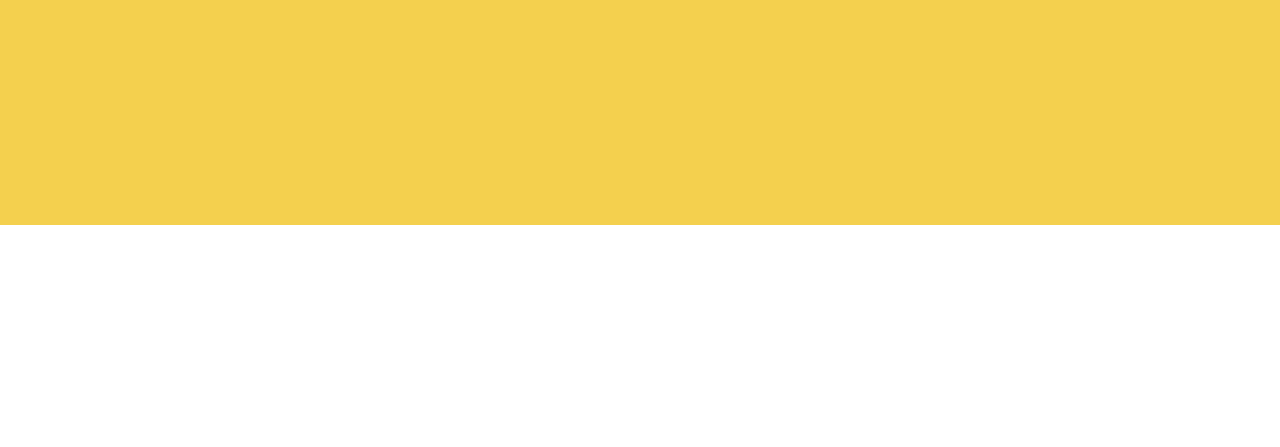
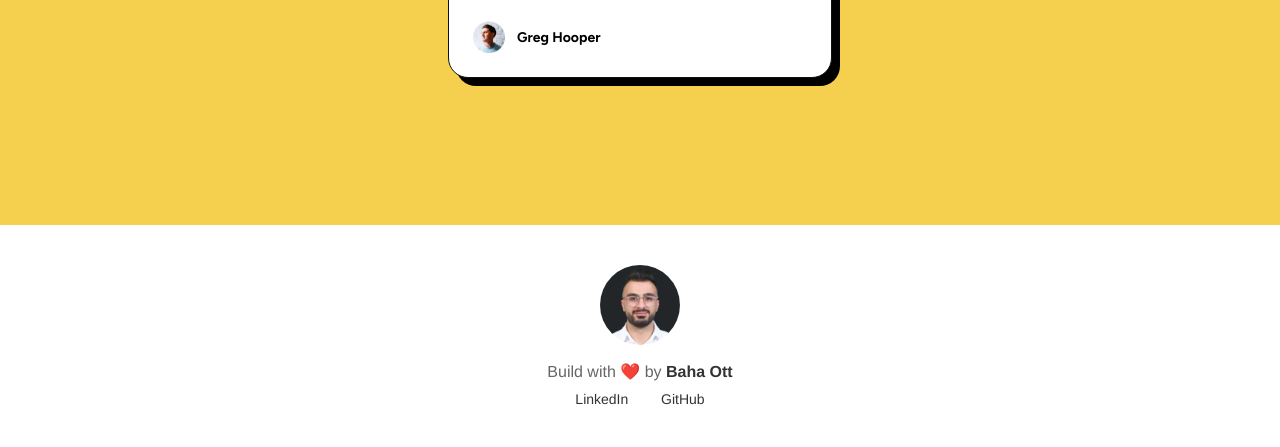
Before and after one commit to baha-ott/frontend-mentor-challenges, a plain HTML site: page Blog preivew card/index.html in a window 1280 px wide. Shown: the part 575-1022 px from the top of the page. Before the commit the page ends 800 px from the top, so only its background shows below. Drawn offline with Linux system fonts and the light colour scheme.

Commit message:
Add footer

```diff
--- a/Blog preivew card/index.html
+++ b/Blog preivew card/index.html
@@ -49,5 +49,15 @@
         </div>
       </div>
     </main>
+    <footer>
+      <div class="footer-content">
+        <img src="./assets/images/profile.jpeg" alt="Baha Ott" class="profile-photo" />
+        <p class="footer-text">Build with ❤️ by <strong>Baha Ott</strong></p>
+        <div class="social-links">
+          <a href="https://linkedin.com/in/your-linkedin-profile" target="_blank">LinkedIn</a>
+          <a href="https://github.com/your-github-profile" target="_blank">GitHub</a>
+        </div>
+      </div>
+    </footer>
   </body>
 </html>
--- a/Blog preivew card/style.css
+++ b/Blog preivew card/style.css
@@ -1,3 +1,5 @@
+@import url("https://cdnjs.cloudflare.com/ajax/libs/font-awesome/5.15.4/css/all.min.css");
+
 /* General rules */
 *,
 *::before,
@@ -66,6 +68,8 @@ body {
 main {
   height: 100vh;
   display: flex;
+  flex-direction: column;
+  gap: 1.2rem;
   align-items: center;
   justify-content: center;
 }
@@ -82,9 +86,8 @@ main {
 
   /* visual */
   border: 1px solid #111;
-  box-shadow: 8px 8px 0 #000 ;
+  box-shadow: 8px 8px 0 #000;
 }
-
 
 .card-header img {
   width: 100%;
@@ -117,7 +120,6 @@ main {
 .card-footer img {
   width: 3.2rem;
   height: 3.2rem;
-
 }
 
 /* Desktop and above screens */
@@ -126,3 +128,52 @@ main {
     width: 38.4rem;
   }
 }
+
+/* Footer Styling */
+
+footer {
+  background-color: #ffffff;
+  color: #333333;
+  text-align: center;
+  padding: 40px 20px;
+  font-family: "Helvetica Neue", Arial, sans-serif;
+}
+
+.footer-content {
+  max-width: 800px;
+  margin: 0 auto;
+}
+
+.profile-photo {
+  width: 80px;
+  height: 80px;
+  border-radius: 50%;
+  object-fit: cover;
+  margin-bottom: 15px;
+}
+
+.footer-text {
+  font-size: 16px;
+  color: #666666;
+}
+
+.footer-text strong {
+  color: #333333;
+}
+
+.social-links {
+  margin-top: 10px;
+}
+
+.social-links a {
+  text-decoration: none;
+  color: #333333;
+  font-size: 14px;
+  margin: 0 15px;
+  font-weight: 500;
+  transition: color 0.3s ease;
+}
+
+.social-links a:hover {
+  color: #0073b1; /* LinkedIn color */
+}
```
Also changed, not shown: Blog preivew card/assets/fonts/Figtree-Italic-VariableFont_wght.ttf (added), Blog preivew card/assets/fonts/Figtree-VariableFont_wght.ttf (added), Blog preivew card/assets/fonts/OFL.txt (added), Blog preivew card/assets/fonts/README.txt (added), Blog preivew card/assets/fonts/static/Figtree-ExtraBold.ttf (added), Blog preivew card/assets/fonts/static/Figtree-SemiBold.ttf (added), Blog preivew card/assets/images/favicon-32x32.png (added), Blog preivew card/assets/images/illustration-article.svg (added), Blog preivew card/assets/images/image-avatar.webp (added), Blog preivew card/assets/images/profile.jpeg (added). Lines whose indentation alone changed are shown as unchanged.
